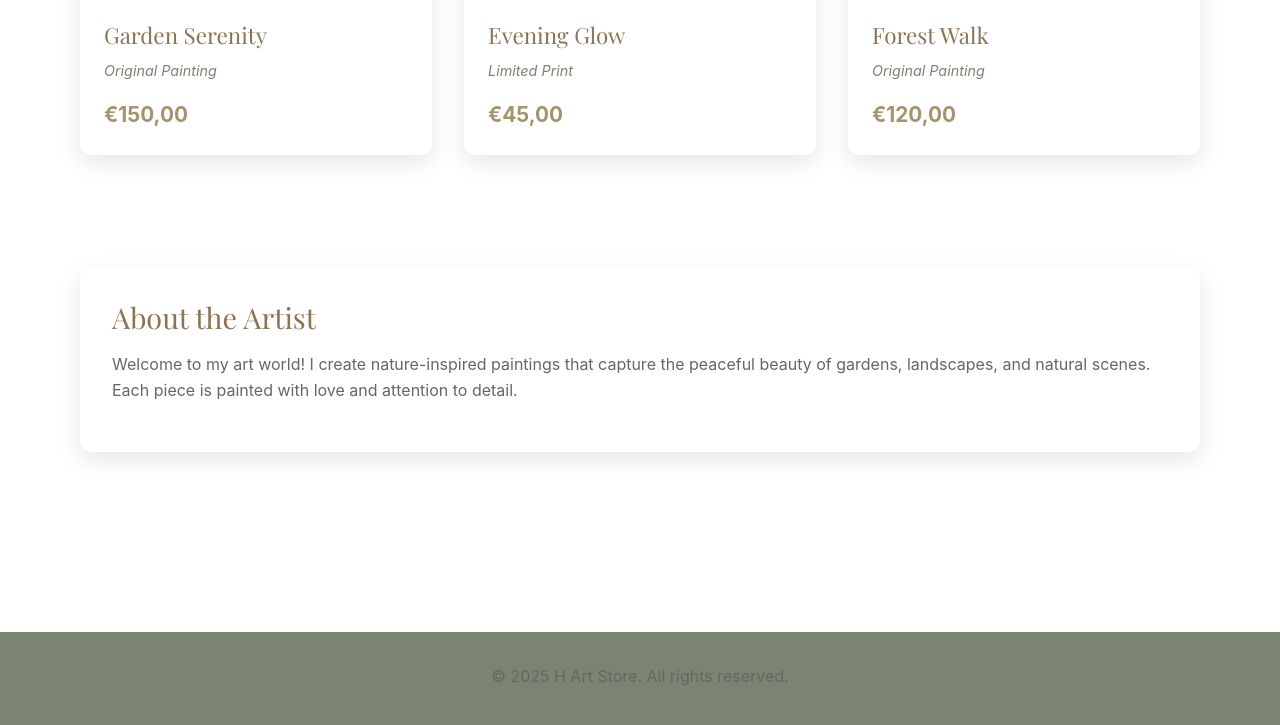
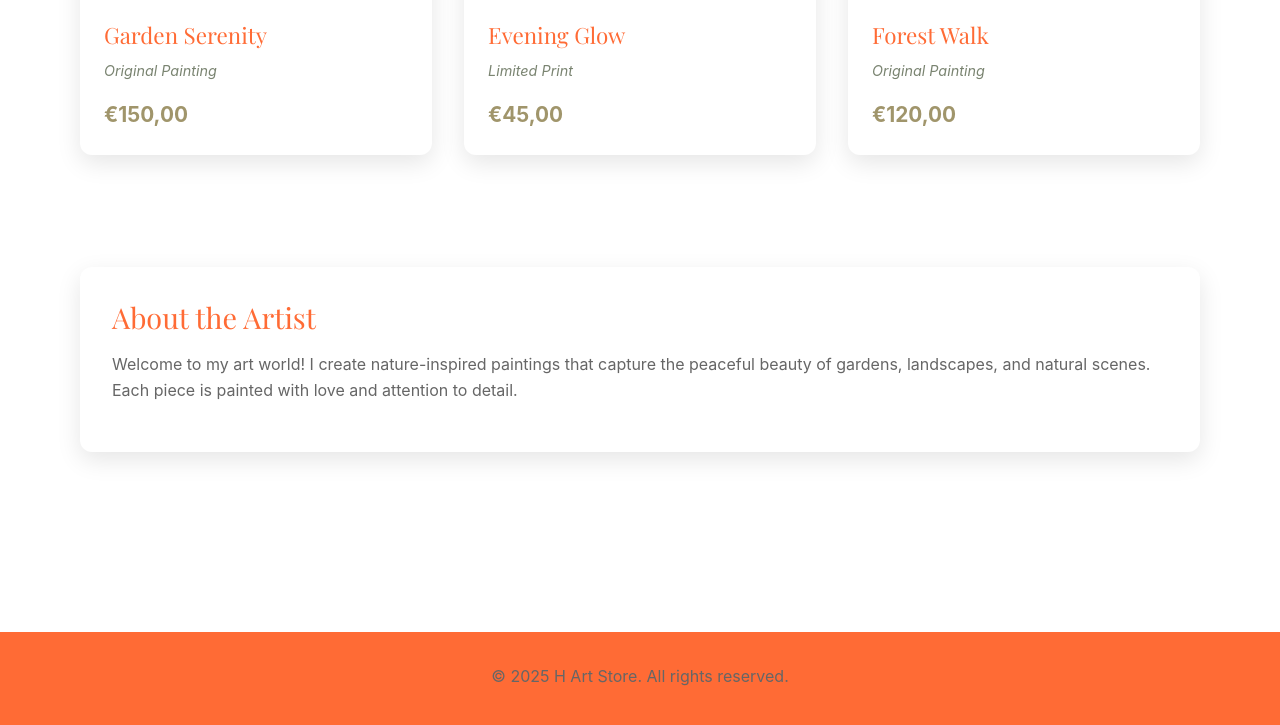
Before and after one commit to Mystic-Madhu/h-art-store, a plain HTML site: page index.html in a window 1280 px wide. Shown: the part 1983-2708 px from the top of the page. Drawn offline with nearby package versions, Linux system fonts and the light colour scheme.

Commit message:
Change color scheme in index.html

```diff
--- a/index.html
+++ b/index.html
@@ -26,11 +26,11 @@
             line-height: 1.3;
         }
         h1 { font-size: 2rem; color: white; margin: 0; }
-        h2 { font-size: 1.8rem; color: #8B7355; margin-bottom: 1.5rem; }
+        h2 { font-size: 1.8rem; color: #FF6B35; margin-bottom: 1.5rem; }
         h3 { font-size: 1.3rem; color: #7A8471; margin-bottom: 0.5rem; }
         p { margin-bottom: 1rem; color: #666; }
         .header {
-            background: linear-gradient(135deg, #8B7355, #A0956B);
+            background: linear-gradient(135deg, #FF6B35, #FF8C42, #FFA500);
             color: white;
             padding: 1rem 0;
             box-shadow: 0 2px 10px rgba(0,0,0,0.1);
@@ -169,7 +169,7 @@
         }
         .category-card-content {
             padding: 2rem 1.5rem;
-            background: linear-gradient(135deg, #8B7355, #A0956B);
+            background: linear-gradient(135deg, #FF6B35, #FF8C42);
             flex-grow: 1;
             display: flex;
             flex-direction: column;
@@ -231,7 +231,7 @@
             padding: 1.5rem;
         }
         .product-info h3 {
-            color: #8B7355;
+            color: #FF6B35;
             font-size: 1.4rem;
             margin-bottom: 0.5rem;
         }
@@ -260,11 +260,11 @@
             box-shadow: 0 15px 35px rgba(0,0,0,0.15);
         }
         .card h2 {
-            color: #8B7355;
+            color: #FF6B35;
             margin-bottom: 1rem;
         }
         footer {
-            background: #7A8471;
+            background: #FF6B35;
             color: white;
             text-align: center;
             padding: 2rem;
```
